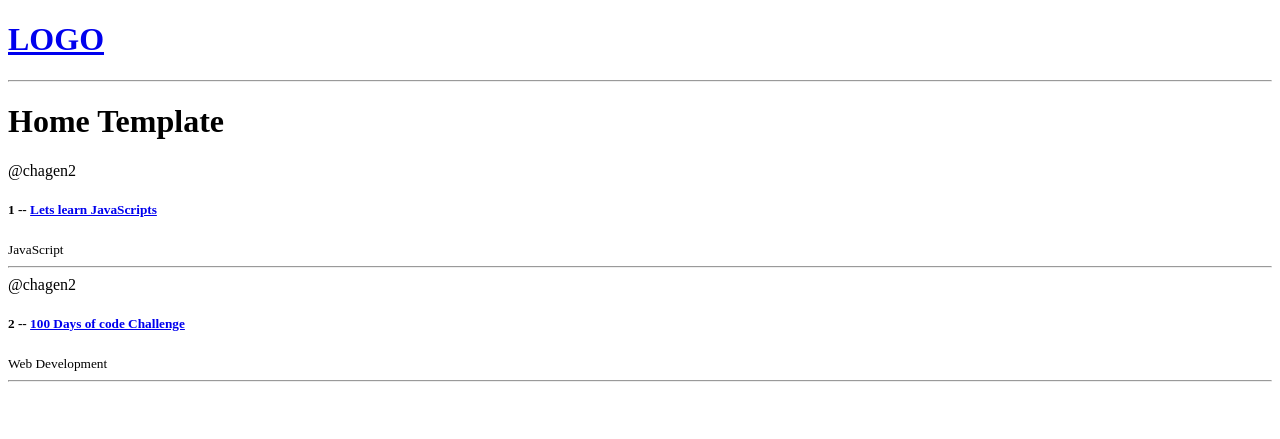
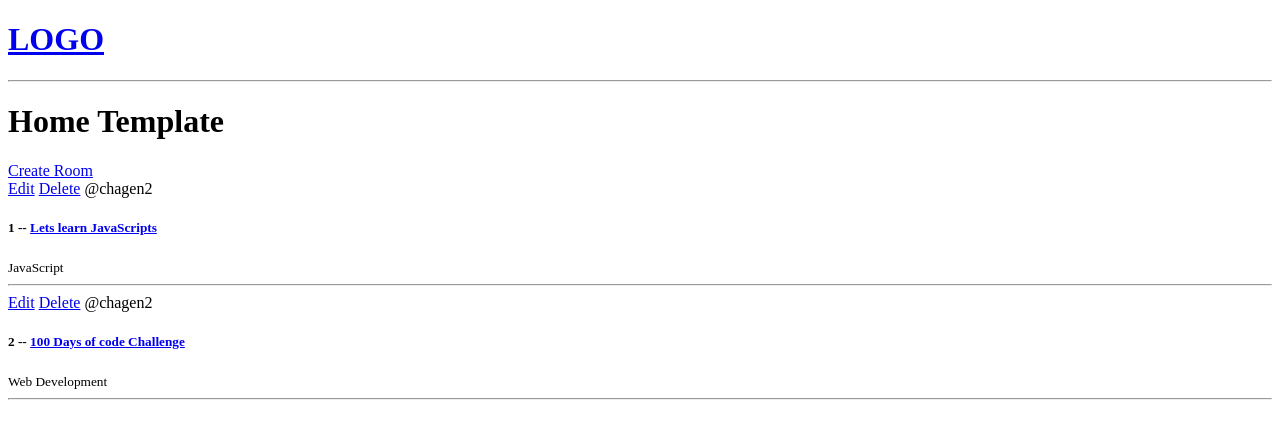
Before and after one commit to ConnorAHagen/Django-Tutorial, a Django app: page / in a window 1280 px wide. Shown: the top 439 px of the page. Run offline with Django 5.2, Linux system fonts and the light colour scheme; data comes from the database, SQL or seed files in the repository.

Commit message:
2:06:22 commit Mark

```diff
--- a/djangoTutorial/base/models.py
+++ b/djangoTutorial/base/models.py
@@ -18,6 +18,9 @@ class Room(models.Model):
     updated = models.DateTimeField(auto_now=True)
     created = models.DateTimeField(auto_now_add=True)
 
+    class Meta:
+        ordering = ['-updated', '-created']
+
     def __str__(self):
         return self.name
 
--- a/djangoTutorial/base/templates/base/home.html
+++ b/djangoTutorial/base/templates/base/home.html
@@ -4,9 +4,12 @@
 <h1>Home Template</h1>
 
 <div>
+    <a href="{% url 'create-room' %}">Create Room</a>
     <div>
         {%for room in rooms %}
             <div>
+                <a href="{% url 'update-room' room.id %}">Edit</a>
+                <a href="{% url 'delete-room' room.id %}">Delete</a>
                 <span>@{{room.host.username}}</span>
                 <h5>{{room.id}} -- <a href="{% url 'room' room.id%}">{{room.name}}</a></h5>
                 <small>{{room.topic.name}}</small>
--- a/djangoTutorial/base/urls.py
+++ b/djangoTutorial/base/urls.py
@@ -4,4 +4,8 @@ from . import views
 urlpatterns = [
     path('', views.home, name="home"),
     path('room/<str:pk>', views.room, name="room"),
+
+    path('create-room/', views.createRoom, name="create-room"),
+    path('update-room/<str:pk>', views.updateRoom, name="update-room"),
+    path('delete-room/<str:pk>', views.deleteRoom, name="delete-room"),
 ]
--- a/djangoTutorial/base/views.py
+++ b/djangoTutorial/base/views.py
@@ -1,5 +1,6 @@
-from django.shortcuts import render
+from django.shortcuts import render, redirect
 from .models import Room
+from .forms import RoomForm
 
 # Create your views here.
 
@@ -21,3 +22,34 @@ def room(request, pk):
     #        room = i
     context = {'room': room}
     return render(request, 'base/room.html', context)
+
+def createRoom(request):
+    form = RoomForm
+    if request.method == 'POST':
+        form = RoomForm(request.POST)
+        if form.is_valid():
+            form.save()
+            return redirect('home')
+
+    context = {'form': form}
+    return render(request, 'base/room_form.html', context)
+
+def updateRoom(request, pk):
+    room = Room.objects.get(id=pk)
+    form = RoomForm(instance=room)
+    if request.method == 'POST':
+        form = RoomForm(request.POST, instance=room)
+        if form.is_valid():
+            form.save()
+            return redirect('home')
+
+    context = {'form': form}
+    return render(request, 'base/room_form.html', context)
+
+def deleteRoom(request, pk):
+    room = Room.objects.get(id=pk)
+    if request.method == 'POST':
+        room.delete()
+        return redirect('home')
+
+    return render(request, 'base/delete.html', {'obj':room})
```
Also changed, not shown: djangoTutorial/base/forms.py (added, +7 -0 lines), djangoTutorial/base/templates/base/delete.html (added, +10 -0 lines), djangoTutorial/base/templates/base/room_form.html (added, +12 -0 lines).
